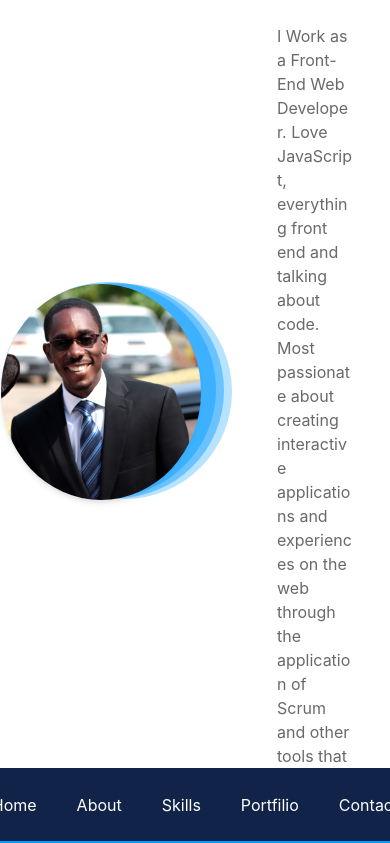
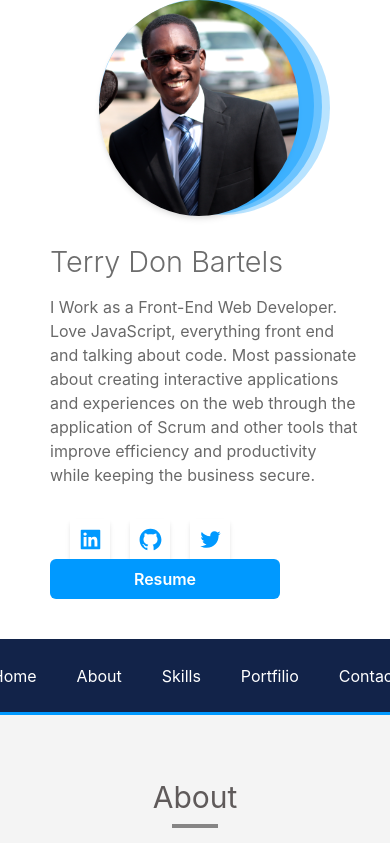
Before and after one commit to Rynkobes/portfolio, a React (Create React App) app: page / in a window 390 px wide. Shown: the top 843 px of the page. Built offline with nearby package versions, Linux system fonts and the light colour scheme.

Commit message:
Mobile responsiveness added

```diff
--- a/src/components/LandingSection.tsx
+++ b/src/components/LandingSection.tsx
@@ -8,9 +8,10 @@ import { name, bio, linkedInUrl, gitHubUrl } from '../content'
 const LandingSection: React.FC = () => {
   return (
     <Flex
+      flexDir={['column', 'row']}
       alignItems='center'
       justifyContent='center'
-      h='91vh'
+      h={['none', '91vh']}
     >
       <Box boxSize='200px'>
         <Image src={terryb}
@@ -25,16 +26,22 @@ const LandingSection: React.FC = () => {
       </Box>
       <Flex
         flexDir='column'
-        ml={10}
+        ml={[5, 10]}
         p={10}
-        w='40vw'
+        w={[ '100%', '40%']}
       >
-        <Text as='h2' fontSize='40px' fontWeight='300' color='#6d6d6d' >
+        <Text
+          as='h2'
+          fontSize={['1.8rem','2.1rem']}
+          fontWeight='300'
+          color='#6d6d6d' >
           Terry Don Bartels
         </Text>
         <Text pt={3} pb={3} color='#696969'>{bio}</Text>
-        <Flex mt={5}>
-          <Button bgColor='#0099ff' color='#fff' mr={20}>Resume</Button>
+        <Flex
+        flexDir={['column-reverse', 'row']}
+        mt={5}>
+          <Button bgColor='#0099ff' color='#fff' mr={20} p='1.2em' minW='6.5rem'>Resume</Button>
           <Flex>
             <Link href={linkedInUrl} isExternal>
               <Flex ml={5} boxShadow='md' boxSize='40px' align='center' justify='center' color='#0099ff' ><AiFillLinkedin size='25px' /></Flex>
```
